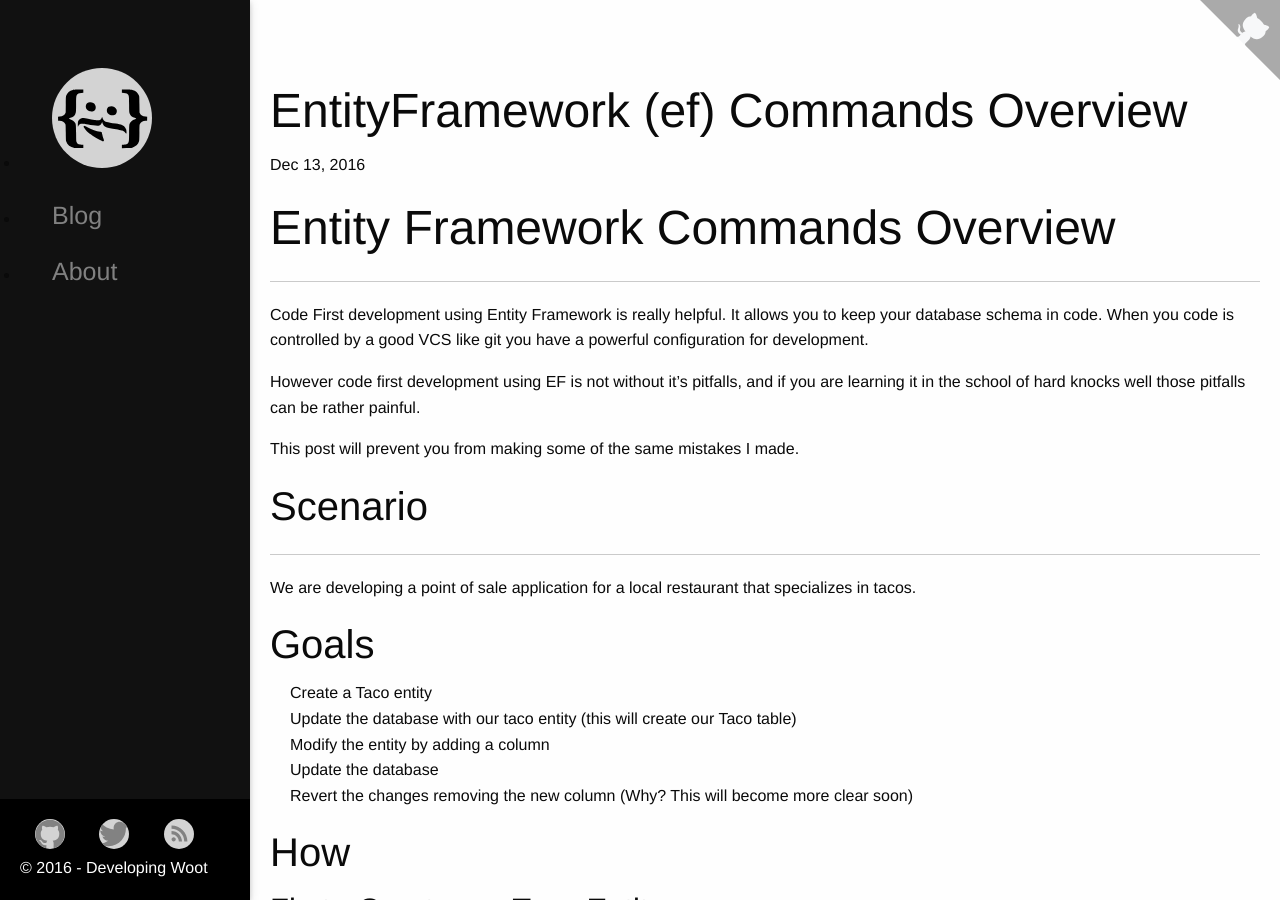
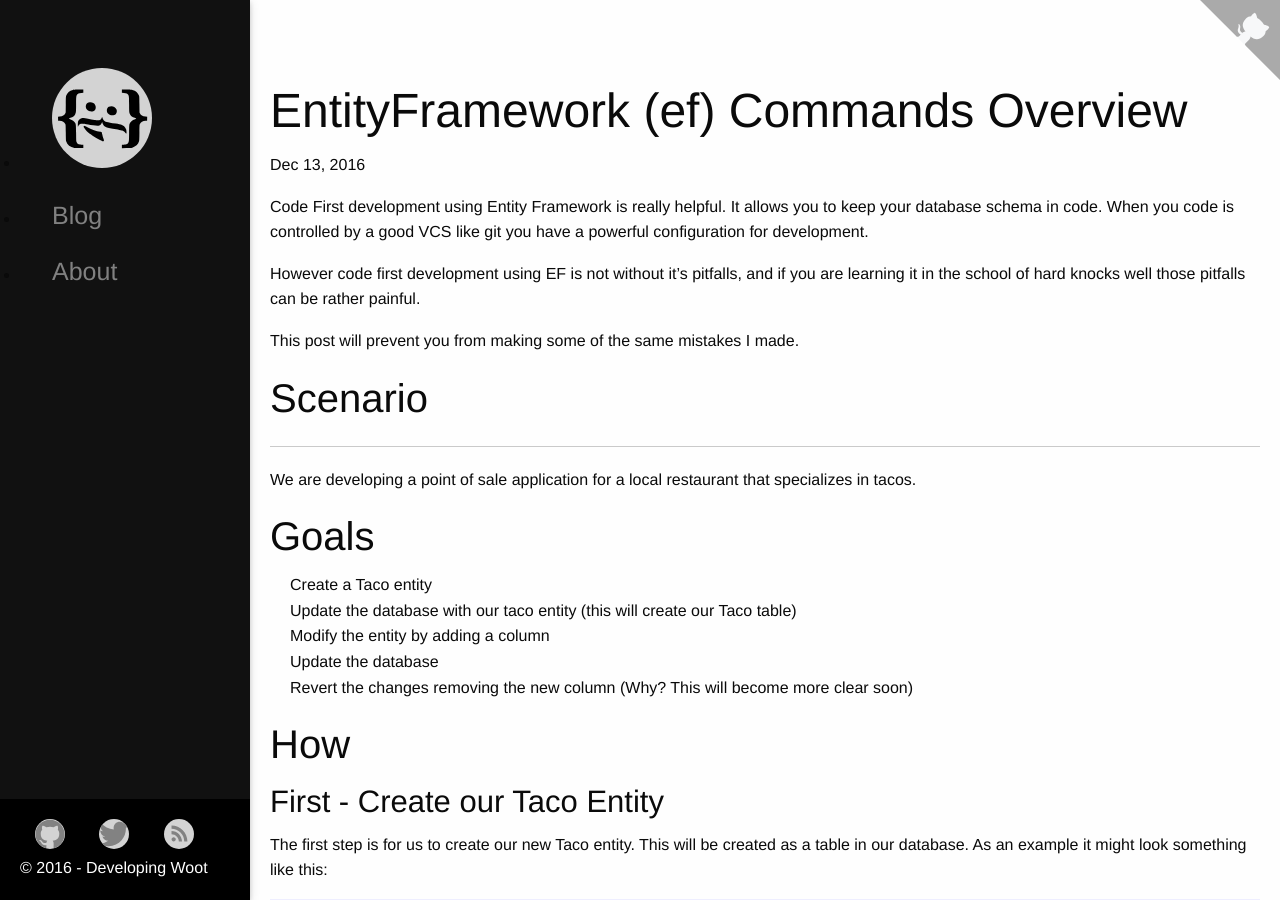
Before and after one commit to developingwoot/developingwoot.github.io, a Jekyll site: the page built from _posts/2015-12-14-ef-commands-howto.md, in a window 1280 px wide and 900 px high. Built offline with Jekyll 4.4.1, drawn with Linux system fonts in a browser that asks for light colours; comment, search, counter and statistics services are not loaded.

Commit message:
Removed additional title

```diff
--- a/_posts/2015-12-14-ef-commands-howto.md
+++ b/_posts/2015-12-14-ef-commands-howto.md
@@ -6,8 +6,6 @@ comments: true
 categories: entityframework tutorial
 ---
 
-# Entity Framework Commands Overview
----
 Code First development using Entity Framework is really helpful.  It allows you to keep your database schema in code.  When you code is controlled by a good VCS like git you have a powerful configuration for development.
 
 However code first development using EF is not without it's pitfalls, and if you are learning it in the school of hard knocks well those pitfalls can be rather painful.
```
